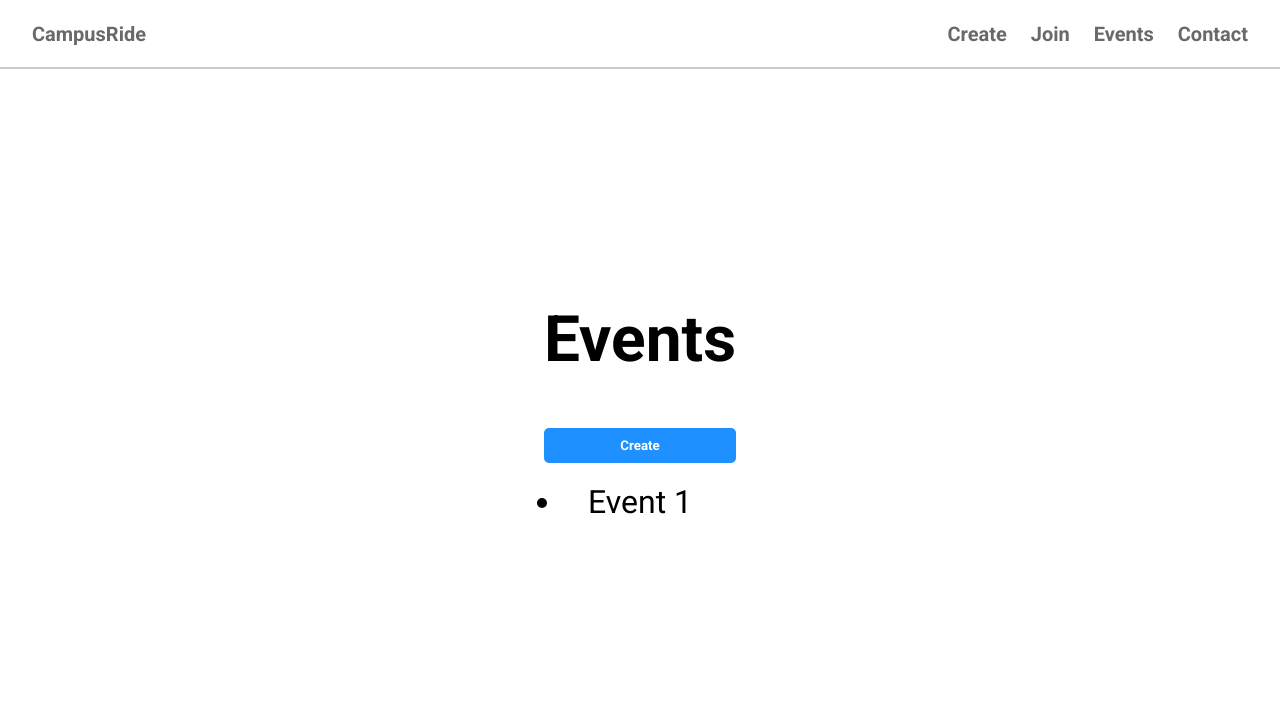
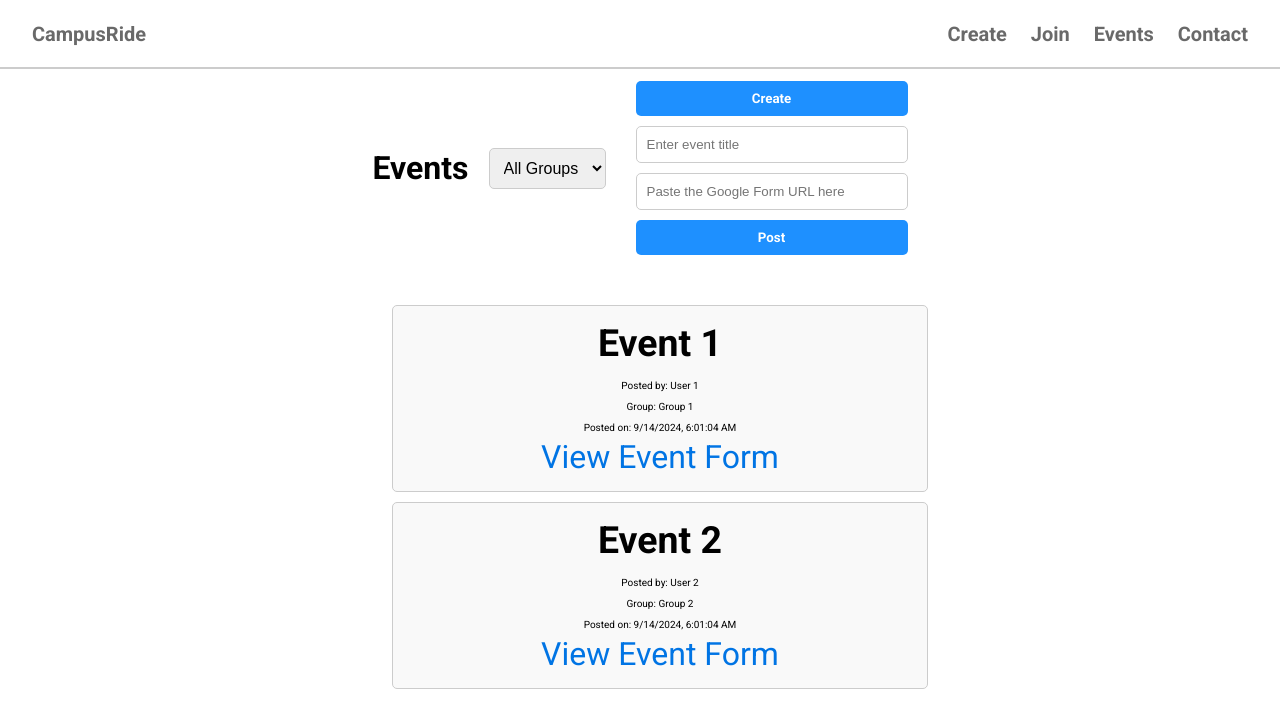
Before and after one commit to iachai02/Campus-Ride, a React (Create React App) app: page /events in a window 1280 px wide. Shown: the top 728 px of the page. Built offline with nearby package versions, Linux system fonts and the light colour scheme.

Commit message:
update css and add just the frontend for events page

```diff
--- a/src/App.tsx
+++ b/src/App.tsx
@@ -83,10 +83,7 @@ function App() {
               path="/event-list"
               element={<EventList events={events} groups={groups} />}
             />
-            <Route
-              path="/events"
-              element={<EventsPage user={user} events={events} />}
-            />
+            <Route path="/events" element={<EventsPage user={user} />} />
           </Routes>
         </Layout>
       </div>
--- /dev/null
+++ b/src/css/EventsPage.css
@@ -0,0 +1,88 @@
+.events-page {
+    padding: 20px;
+}
+
+.header {
+    display: flex;
+    justify-content: space-between;
+    align-items: center;
+    margin-bottom: 30px;
+}
+
+.left-header {
+    display: flex;
+    align-items: center;
+}
+
+.events-title {
+    font-size: 2rem;
+    margin-right: 20px;
+}
+
+.filter-dropdown {
+    padding: 10px;
+    font-size: 1rem;
+    border-radius: 5px;
+    border: 1px solid #ccc;
+    margin-right: 30px;
+}
+
+.right-header {
+    display: flex;
+    flex-direction: column;
+    align-items: flex-end;
+    gap: 10px;
+}
+
+.post-event {
+    display: flex;
+    flex-direction: column;
+    align-items: flex-end;
+}
+
+.post-event input {
+    margin-bottom: 10px;
+    padding: 10px;
+    width: 250px;
+    border: 1px solid #ccc;
+    border-radius: 5px;
+}
+
+.event-list {
+    list-style-type: none;
+    padding: 0;
+    width: 100%;
+}
+
+.event-item {
+    padding: 15px;
+    border: 1px solid #ccc;
+    border-radius: 5px;
+    margin-bottom: 10px;
+    background-color: #f9f9f9;
+    transition: background-color 0.3s ease;
+    display: flex;
+    flex-direction: column;
+    align-items: center;
+}
+
+.event-item:hover {
+    background-color: #ececec;
+}
+
+.event-item h3 {
+    margin: 0 0 10px 0;
+}
+
+.event-item p {
+    margin: 5px 0;
+}
+
+.event-item a {
+    color: #0074e4;
+    text-decoration: none;
+}
+
+.event-item a:hover {
+    text-decoration: underline;
+}
--- a/src/pages/EventsPage.tsx
+++ b/src/pages/EventsPage.tsx
@@ -1,42 +1,122 @@
 import React, { useState } from "react";
+import "../css/EventsPage.css";
 
-function EventsPage({ user, events }: { user: any; events: any[] }) {
-  const [newEventUrl, setNewEventUrl] = useState("");
+function EventsPage({ user }: { user: any }) {
+  const [formUrl, setFormUrl] = useState("");
+  const [postedEvents, setPostedEvents] = useState([
+    {
+      title: "Event 1",
+      postedBy: "User 1",
+      group: "Group 1",
+      createdAt: new Date(),
+      url: "https://forms.gle/5zvrR1upTRRTzgBM9",
+    },
+    {
+      title: "Event 2",
+      postedBy: "User 2",
+      group: "Group 2",
+      createdAt: new Date(),
+      url: "https://forms.gle/qd6hgg718PKcZNPN8",
+    },
+  ]); // store the events, including newly posted ones
+  const [eventTitle, setEventTitle] = useState("");
+  const [filterGroup, setFilterGroup] = useState("");
 
-  const handleCreateEvent = () => {
+  const handleCreateEvent = async () => {
+    // opens a blank google form creation page in a new tab
     window.open("https://docs.google.com/forms/u/0/create", "_blank");
-    const formUrl = prompt("Paste the Google Form URL here once created:");
-    if (formUrl) {
-      setNewEventUrl(formUrl);
+
+    // prompt the user to past the URL after creating the form
+    alert("After creating the form, copy the URL and paste it below.");
+  };
+
+  const handlePostEvent = () => {
+    if (formUrl.trim() === "" || eventTitle.trim() === "") {
+      alert(
+        "Please fill in both the event title and paste a valid Google Form URL"
+      );
+      return;
     }
+
+    const newEvent = {
+      title: eventTitle,
+      postedBy: "User 1",
+      group: "Group 1",
+      createdAt: new Date(),
+      url: formUrl,
+    };
+
+    // add the new event to the list
+    setPostedEvents([...postedEvents, newEvent]);
+    setEventTitle("");
+    setFormUrl("");
   };
+
+  const handleFilterChange = (e: React.ChangeEvent<HTMLSelectElement>) => {
+    setFilterGroup(e.target.value);
+  };
+
+  const filteredEvents = filterGroup
+    ? postedEvents.filter((event) => event.group === filterGroup)
+    : postedEvents;
 
   return (
     <div className="events-page">
-      <div className="events-header">
-        <h1>Events</h1>
-        {user.isGroupCreator && (
-          <button className="create-event-button" onClick={handleCreateEvent}>
-            Create
-          </button>
-        )}
+      <div className="header">
+        <div className="left-header">
+          <h1 className="events-title">Events</h1>
+          <select
+            className="filter-dropdown"
+            value={filterGroup}
+            onChange={handleFilterChange}
+          >
+            <option value="">All Groups</option>
+            <option value="Group 1">Group 1</option>
+            <option value="Group 2">Group 2</option>
+            {/* Add other group options dynamically as needed */}
+          </select>
+        </div>
+        <div className="right-header">
+          {user.isGroupCreator && (
+            <>
+              <button
+                className="create-event-button"
+                onClick={handleCreateEvent}
+              >
+                Create
+              </button>
+              <div className="post-event">
+                <input
+                  type="text"
+                  value={eventTitle}
+                  onChange={(e) => setEventTitle(e.target.value)}
+                  placeholder="Enter event title"
+                />
+                <input
+                  type="text"
+                  value={formUrl}
+                  onChange={(e) => setFormUrl(e.target.value)}
+                  placeholder="Paste the Google Form URL here"
+                />
+                <button onClick={handlePostEvent}>Post</button>
+              </div>
+            </>
+          )}
+        </div>
       </div>
 
       <ul className="event-list">
-        {events.map((event, index) => (
-          <li key={index}>
+        {filteredEvents.map((event, index) => (
+          <li key={index} className="event-item">
+            <h3>{event.title}</h3>
+            <p>Posted by: {event.postedBy}</p>
+            <p>Group: {event.group}</p>
+            <p>Posted on: {new Date(event.createdAt).toLocaleString()}</p>
             <a href={event.url} target="_blank" rel="noopener noreferrer">
-              {event.title}
+              View Event Form
             </a>
           </li>
         ))}
-        {newEventUrl && (
-          <li>
-            <a href={newEventUrl} target="_blank" rel="noopener noreferrer">
-              Newly Created Event
-            </a>
-          </li>
-        )}
       </ul>
     </div>
   );
```
